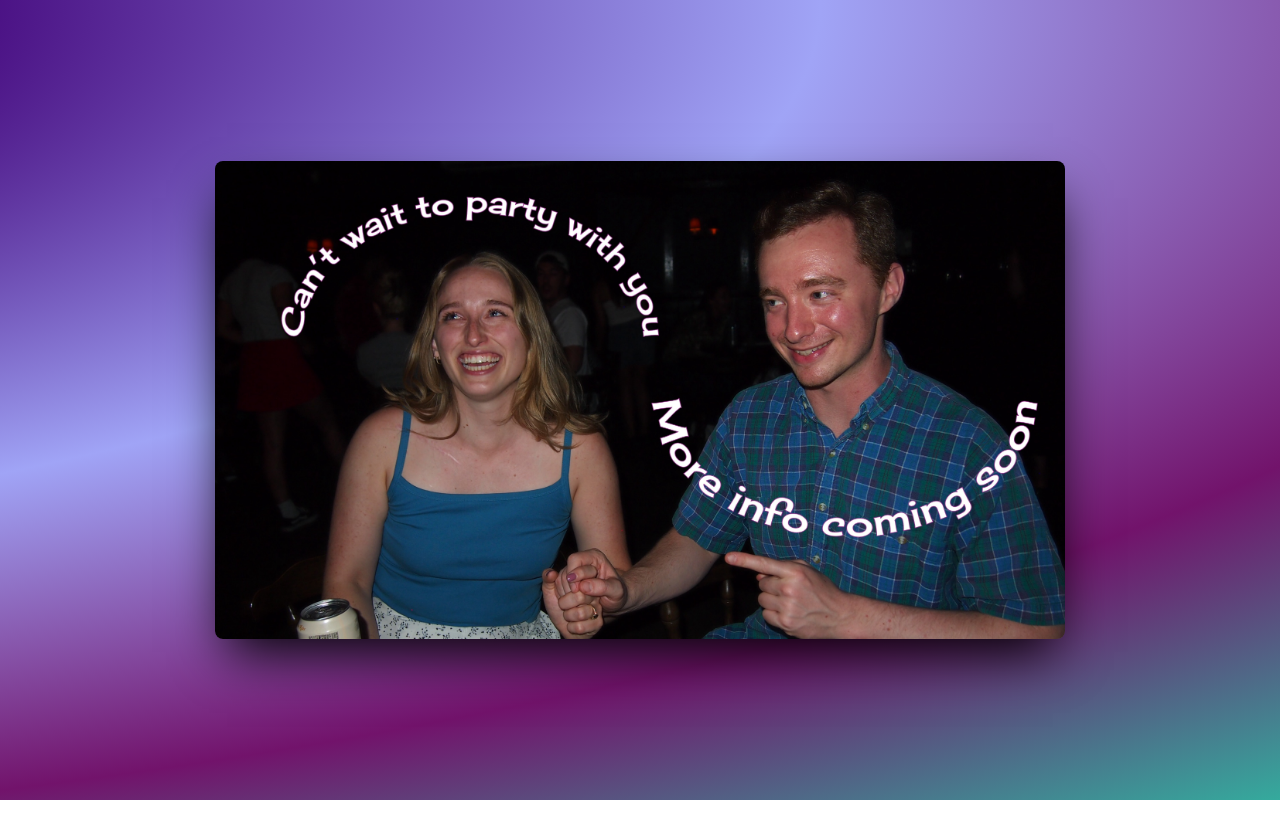
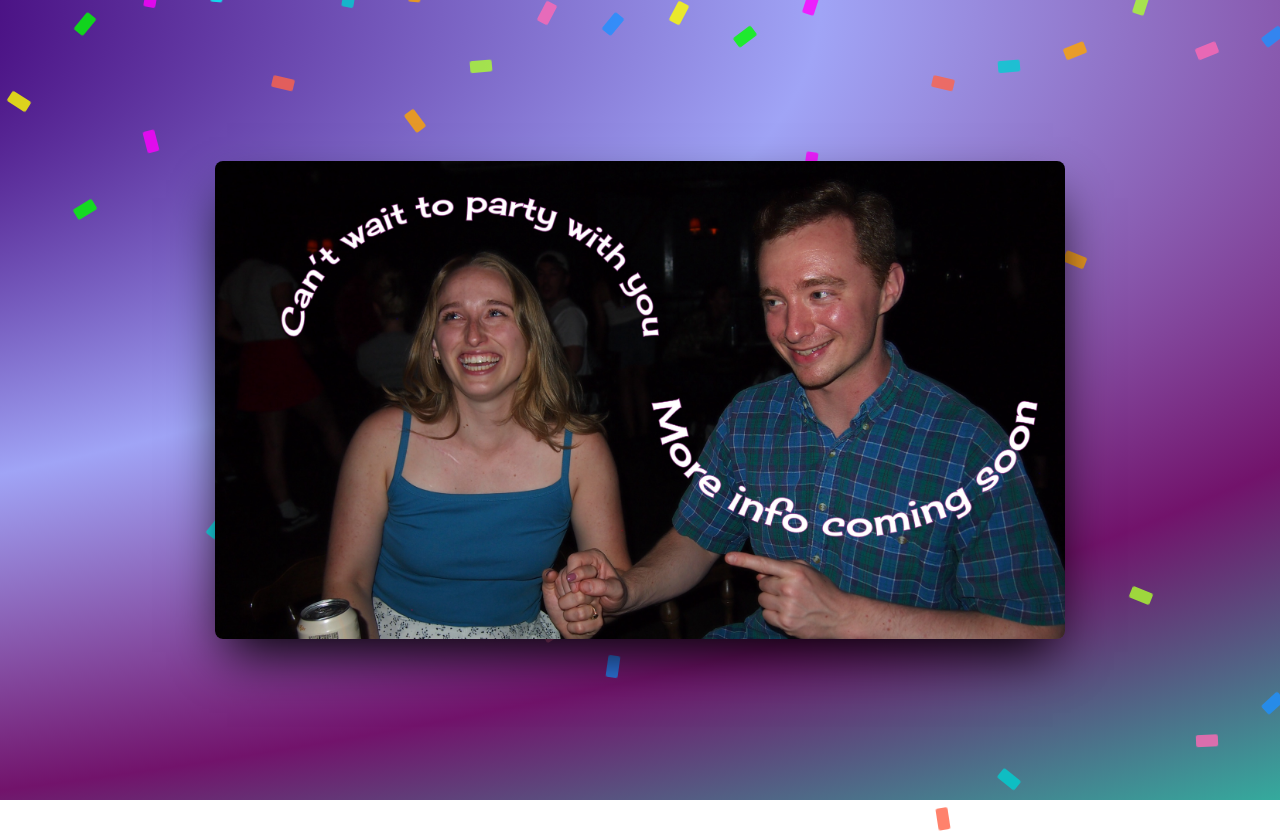
Before and after one commit to jrr8/wedding, a Next.js app: page / in a window 1280 px wide. Before the commit the page ends 800 px from the top, so only its background shows below. Built offline with nearby package versions, Linux system fonts and the light colour scheme.

Commit message:
🥳🎉

```diff
--- a/src/app/page.tsx
+++ b/src/app/page.tsx
@@ -1,3 +1,4 @@
+import { Confetti } from "@/components/confetti/confetti";
 import Image from "next/image";
 
 
@@ -5,8 +6,9 @@ export default function Home() {
   return (
     <div className="grid grid-rows-1 items-start md:items-center justify-items-center min-h-screen p-2 pb-20 gap-16 sm:p-10 md:p-20 animate-gradient gradient-bg">
       <main className="flex flex-col gap-[32px] sm:items-start items-center max-w-[850px] mt-2 sm:mt-4 md:mt-0">
+        <Confetti n={20}/>
         <Image
-          className="rounded-lg shadow-2xl/100"
+          className="rounded-lg shadow-2xl/100 z-1"
           src="/loading-page.jpeg"
           alt="Happy couple holding hands"
           width={2560}
--- /dev/null
+++ b/src/components/confetti/confetti.module.css
@@ -0,0 +1,19 @@
+.confetti {
+    position: absolute;
+    width: 12px;
+    height: 22px;
+    top: -24px;
+    animation: fall 3.5s ease-in infinite;
+    opacity: 0.8;
+    border-radius: 2px;
+}
+
+@keyframes fall {
+    0% {
+        transform: translateY(0) rotate(0deg);
+    }
+
+    100% {
+        transform: translateY(105vh) rotate(900deg);
+    }
+}
--- /dev/null
+++ b/src/components/confetti/confetti.tsx
@@ -0,0 +1,54 @@
+import styles from "./confetti.module.css";
+import { Fragment, useMemo } from "react";
+
+export const Confetti = ({ n = 10 }: { n?: number }) => {
+  const delays = useMemo(
+    () =>
+      Array.from({ length: n }, (_, i) => (i * 2) / n).sort(() =>
+        Math.random() > 0.5 ? 1 : -1
+      ),
+    [n]
+  );
+
+  const colors = [
+    "#ff0",
+    "#0f0",
+    "#f0f",
+    "#0ff",
+    "#ff6347",
+    "#00ced1",
+    "#ffa500",
+    "#adff2f",
+    "#ff69b4",
+    "#1e90ff",
+  ];
+
+  return (
+    <div className="contents">
+      {Array.from({ length: n }).map((_, i) => {
+        const left = `${1 + (i * 98) / (n - 1)}%`;
+        const backgroundColor = colors[i % colors.length];
+        return (
+          <Fragment key={i}>
+            <div
+              className={styles.confetti}
+              style={{
+                left,
+                backgroundColor,
+                animationDelay: `${delays[i]}s`,
+              }}
+            />
+            <div
+              className={styles.confetti}
+              style={{
+                left,
+                backgroundColor,
+                animationDelay: `${delays[i] + 2.5}s`,
+              }}
+            />
+          </Fragment>
+        );
+      })}
+    </div>
+  );
+};
```
